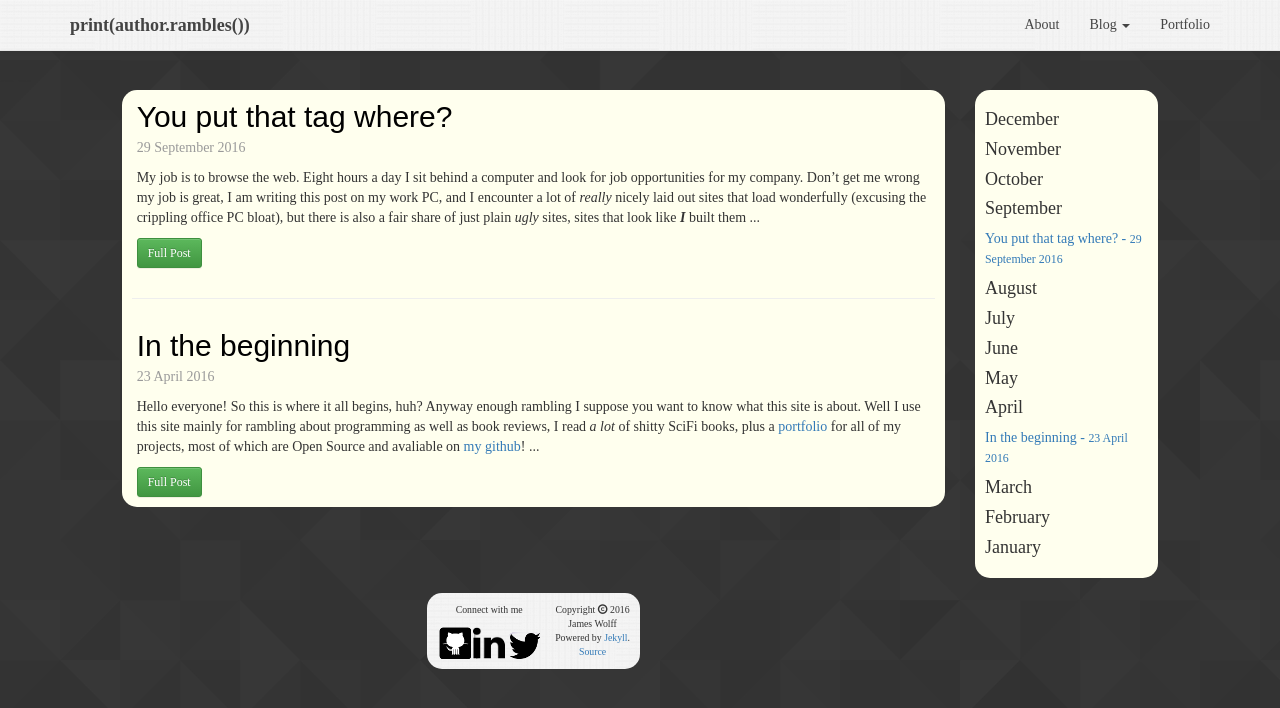
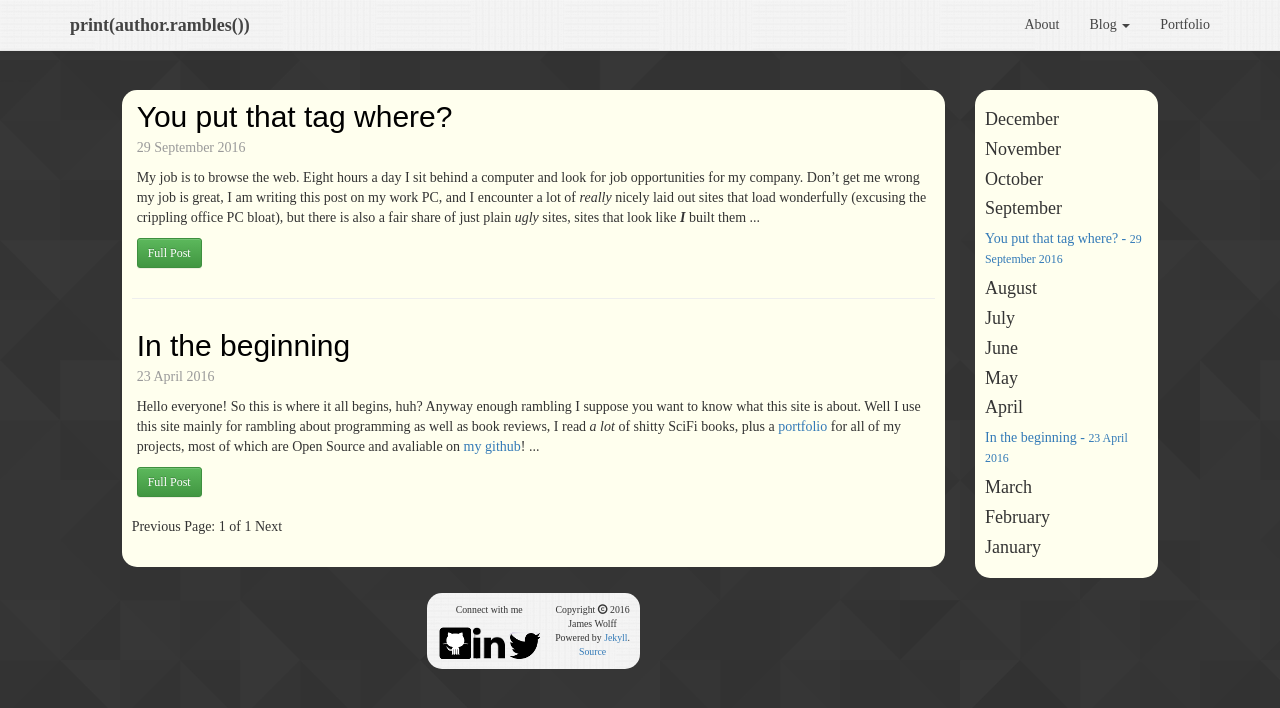
Before and after one commit to jwolff52/wolffblog, a Jekyll site: the page built from index.html, in a window 1280 px wide. Shown: the top 708 px of the page. Built offline with Jekyll 4.4.1, drawn with Linux system fonts in a browser that asks for light colours; some web fonts are replaced; the list of posts is cut into pages by our own code.

Commit message:
Added pagination to homepage

```diff
--- a/_config.yml
+++ b/_config.yml
@@ -2,12 +2,17 @@
 destination:    /var/www/jameswolff/
 includes_dir:   ./_includes
 url:		https://jameswolff.me
+
+gems: ["jekyll-paginate"]
 
 include:        [".htaccess"]
 exclude:        ["build.sh", "README.md"]
 keep_files:     [".git"]
 encoding:       "utf-8"
 markdown_ext:   "markdown,md"
+
+paginate: 5
+paginate_path: "/page:num/"
 
 future:         false
 unpublished:    false
--- a/index.html
+++ b/index.html
@@ -3,7 +3,7 @@
 title: print(author.rambles())
 ---
 <div class="posts">
-	{% for post in site.posts %}
+	{% for post in paginator.posts %}
 		<div class="post">
 			<div id="{{ post.title }}">
 				<h2 class="post-title"><a href="{{ post.url }}">{{ post.title }}</a></h2>
@@ -16,4 +16,21 @@
 			<hr>
 		{% endif %}
 	{% endfor %}
+
+	<!-- Pagination links -->
+	<div class="pagination">
+		{% if paginator.previous_page %}
+			<a href="{{ paginator.previous_page_path }}" class="previous">Previous</a>
+		{% else %}
+			<span class="previous">Previous</span>
+		{% endif %}
+
+		<span class="page_number ">Page: {{ paginator.page }} of {{ paginator.total_pages }}</span>
+
+		{% if paginator.next_page %}
+			<a href="{{ paginator.next_page_path }}" class="next">Next</a>
+		{% else %}
+			<span class="next ">Next</span>
+		{% endif %}
+	</div>
 </div>
```
